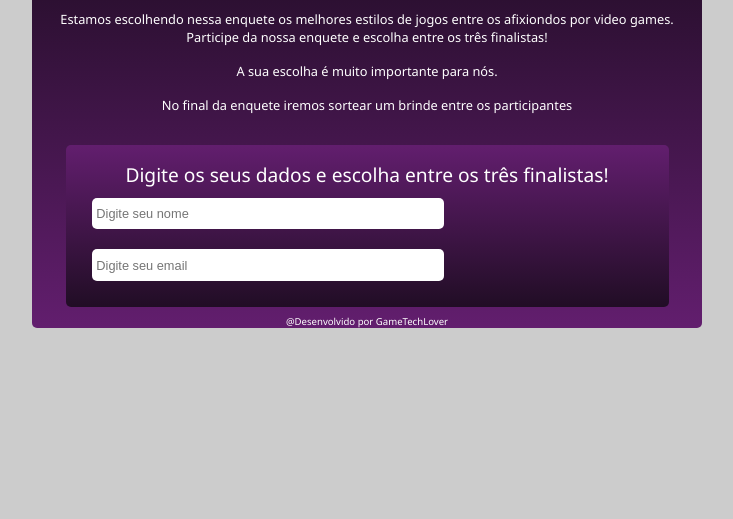
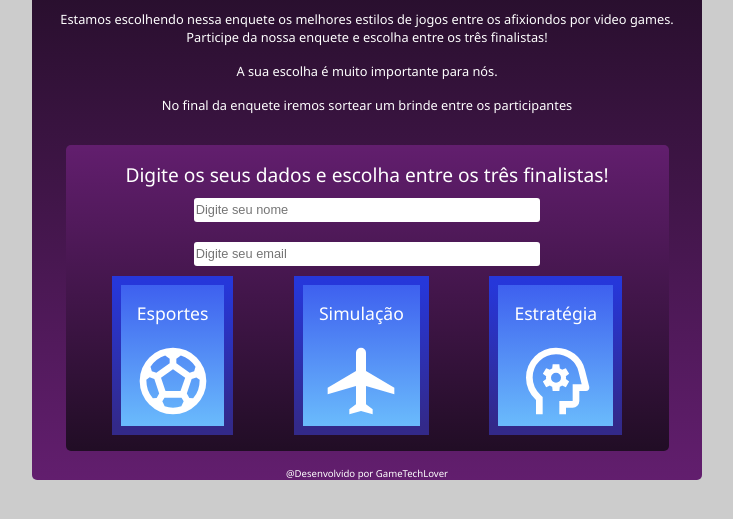
Before and after one commit to analuz5/Projeto02, a plain HTML site: page index.html in a window 1280 px wide. Shown: the part 81-600 px from the top of the page, without its empty margins (273-1006 px from the left). Drawn offline with Linux system fonts and the light colour scheme.

Commit message:
closes #4 - adicionando imagens

```diff
--- a/index.html
+++ b/index.html
@@ -34,13 +34,43 @@
                     Digite os seus dados e escolha entre os três finalistas!
                 </div>
                 <input type="text" placeholder="Digite seu nome" />
-                <input type="emai" placeholder="Digite seu email" />
+                <input type="email" placeholder="Digite seu email" />
+                <div class="flex-container">
+                    <div class="col-1">
+                        <div class="option">
+                            Esportes
+                        </div>
+                        <div class="img">
+                            <object data="sports_soccer_FILL0_wght400_GRAD0_opsz24.svg" type="image/svg+xml"></object>
+                        </div>
+                    </div>
+
+                    <div class="col-2">
+                        <div class="option">
+                            Simulação
+                        </div>
+                        <div class="img">
+                            <object data="flight_FILL0_wght400_GRAD0_opsz24.svg" type="image/svg+xml"></object>
+                        </div>
+                    </div>
+
+                    <div class="col-3">
+                        <div class="option">
+                            Estratégia
+                        </div>
+                        <div class="img">
+                            <object data="psychology_FILL0_wght400_GRAD0_opsz24.svg" type="image/svg+xml"></object>
+                        </div>
+                    </div>
+                </div>
             </div>
+
         </div>
 
         <div class="desenvolvimento">
             @Desenvolvido por GameTechLover
         </div>
+
     </div>
 </body>
 
--- a/style.css
+++ b/style.css
@@ -45,16 +45,17 @@ body {
 .header2 {
     padding: 1rem;
     color: #fff;
+    text-align: center;
 }
 
 input {
     width: 60%;
     height: 22px;
-    padding: 0.3rem;
     font-size: 0.8rem;
-    border-radius: 5px;
+    border-radius: 3px;
     border: 0;
     margin: 10px;
+    text-align: left;
 }
 
 input:focus {
@@ -66,13 +67,41 @@ input:focus {
     text-align: center;
     font-weight: 490;
 }
+.flex-container {
+    display: flex;
+    flex-direction: row;
+    justify-content: space-around;
+    text-align: center;
+    font-size: 1.1rem;
+    font-weight: 400;
+
+}
+.option{
+    margin: 1rem;
+}
+.col-1, .col-2, .col-3{
+    background: linear-gradient(rgb(62, 96, 239), rgb(106, 187, 252));
+    border-width: 0.6rem;
+    border-style: solid;
+    border-image: linear-gradient(to top, rgb(51, 41, 137), rgb(38, 55, 218)) 1;
+    border-radius: 1.3rem;
+}
+.img {
+    text-align: center;
+}
+
+.img object {
+    width: 5rem;
+}
+
+
 
 .desenvolvimento{
     color: #fff;
     text-align: center;
     font-size: 0.6rem;
-    margin-top: 0.5rem;
-    margin-bottom: 2rem;
+    margin-top: 1rem;
+    margin-bottom: 1rem;
 }
 @media screen and (max-width:620px) {
     html {
```
Also changed, not shown: flight_FILL0_wght400_GRAD0_opsz24.svg (added), psychology_FILL0_wght400_GRAD0_opsz24.svg (added), sports_soccer_FILL0_wght400_GRAD0_opsz24.svg (added).
